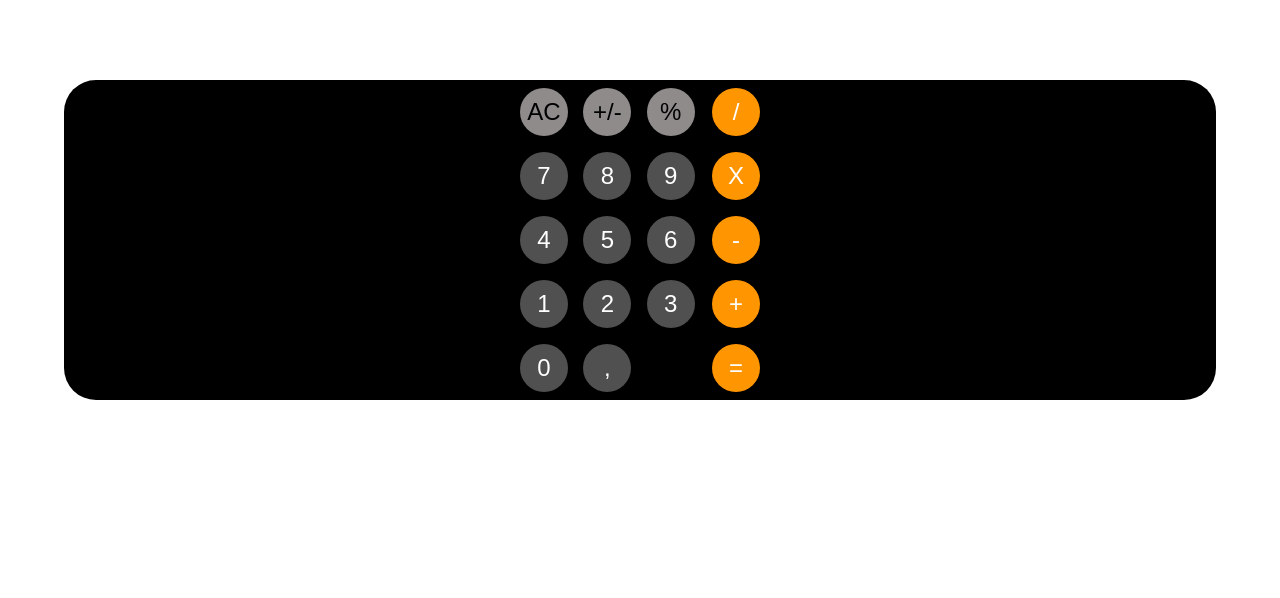
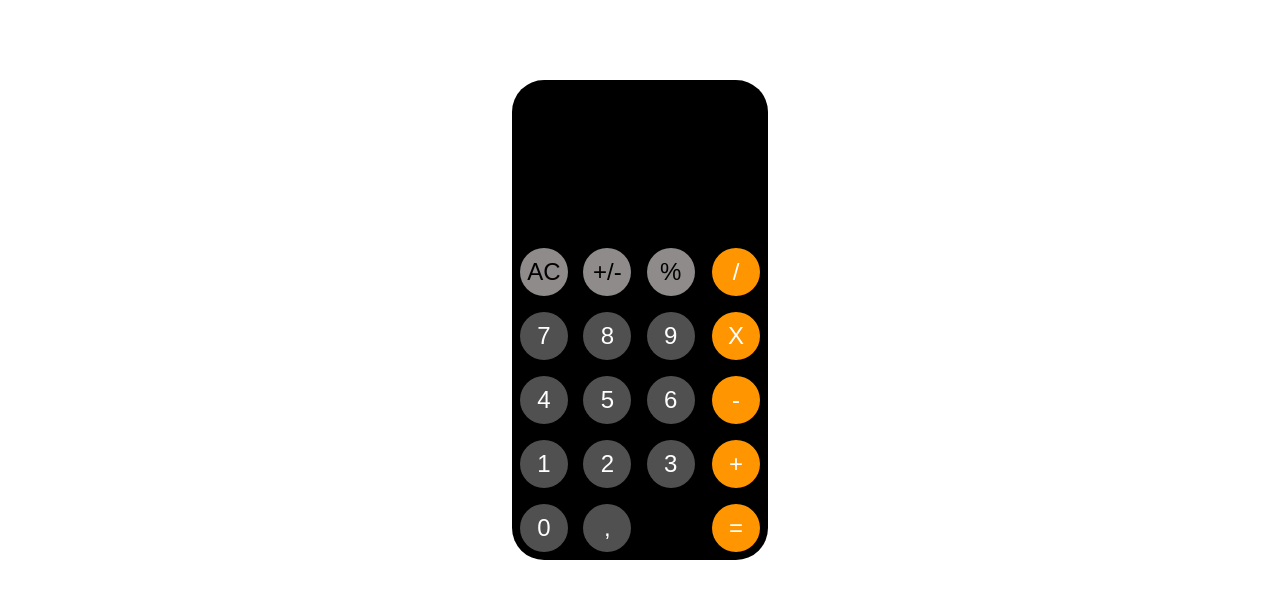
Before and after one commit to AlexandreFerreira97/Calculator, a React (Create React App) app: page / in a window 1280 px wide. Shown: the top 598 px of the page. Built offline with nearby package versions, Linux system fonts and the light colour scheme.

Commit message:
Update Calculadora.css

```diff
--- a/src/componentes/Calculadora.css
+++ b/src/componentes/Calculadora.css
@@ -4,10 +4,10 @@
     box-sizing: border-box;
     justify-content: center;
     border-radius: 2rem;
-    width: 90%;
-    height: 20rem;
+    width: 20%;
     margin: auto;
     margin-top: 5rem;
+    padding-top: 10rem;
 }
 
 .esp{
```
